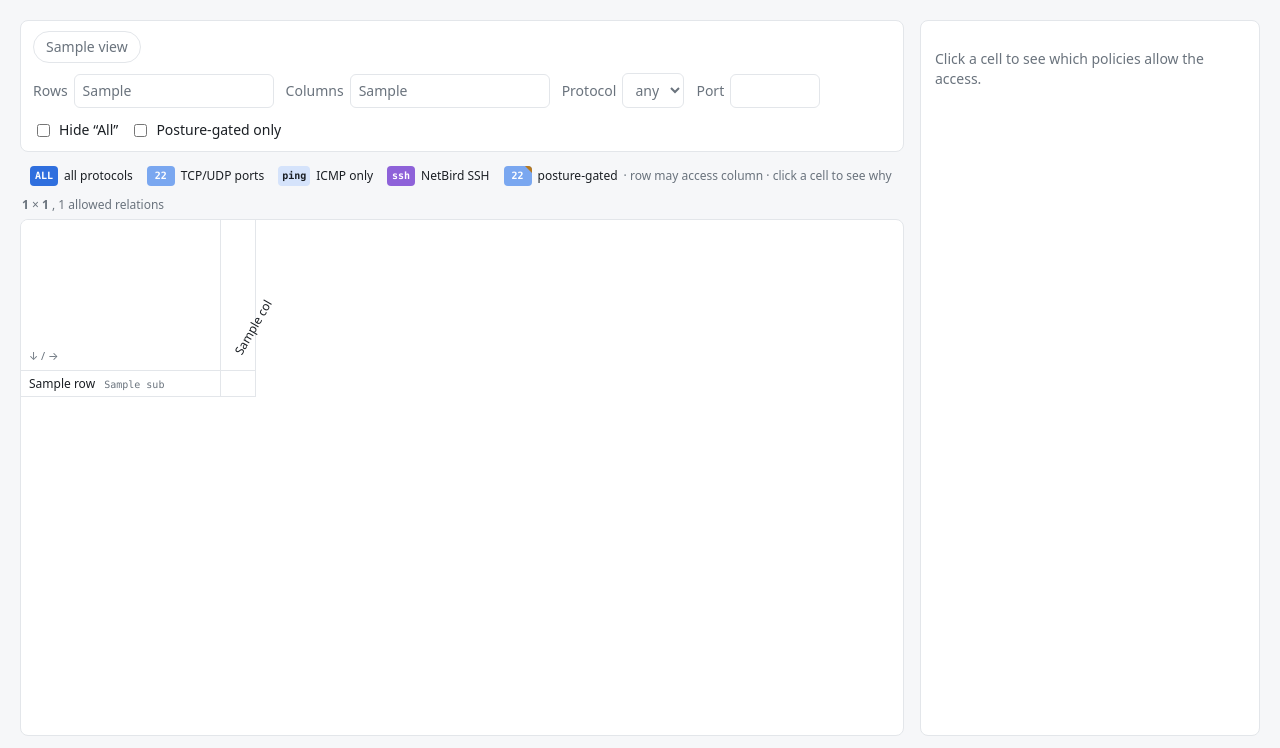
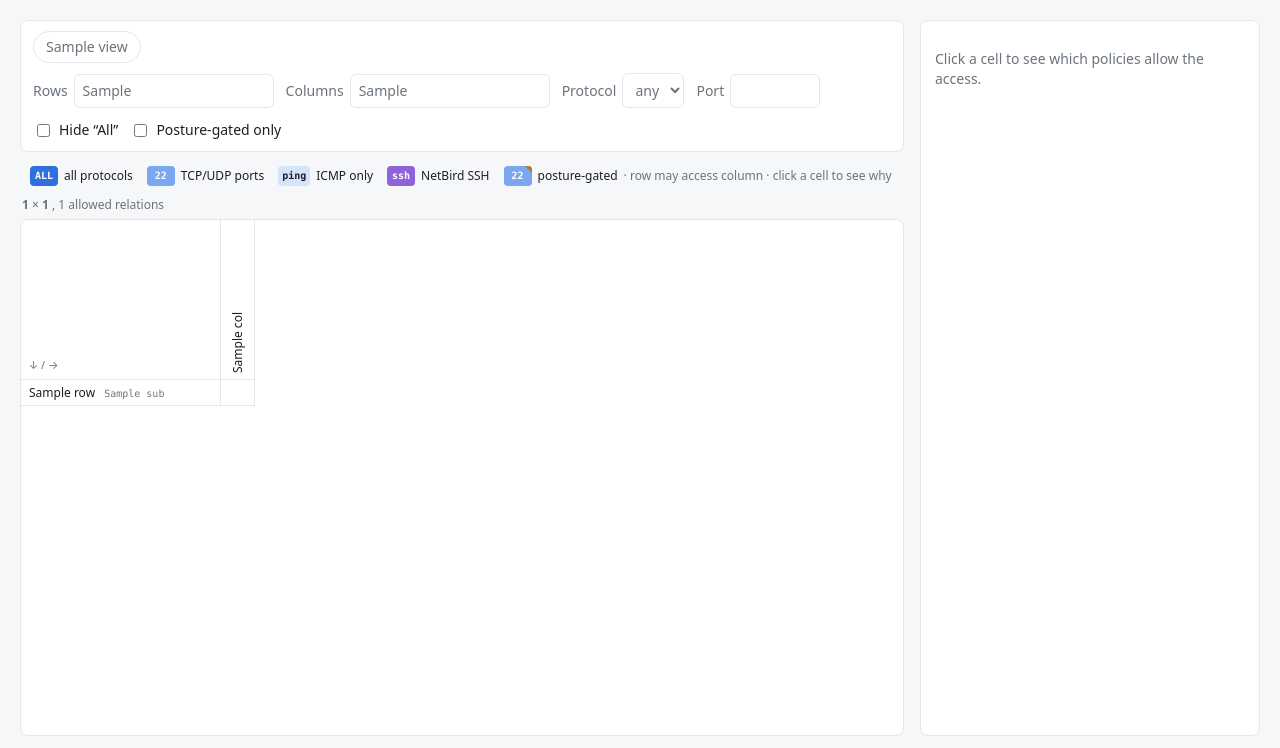
Before and after one commit to styliteag/birdseye, a Python web app: template birdseye_web/templates/matrix.html in a window 1280 px wide. Shown: the part 52-800 px from the top of the page. Run offline with Jinja, Linux system fonts and the light colour scheme; the template is opened without the code that fills it: most values are stand-ins (such as "Sample title", 1, 10 or a date in 2020); lists and menus that the app fills with data are empty.

Commit message:
fix: readable vertical column labels in matrix header

```diff
--- a/birdseye_web/static/app.css
+++ b/birdseye_web/static/app.css
@@ -122,10 +122,11 @@
 table.matrix thead th { position: sticky; top: 0; background: var(--panel); z-index: 2; vertical-align: bottom; }
 table.matrix th.corner { left: 0; z-index: 3; text-align: left; padding: 6px 8px; min-width: 200px;
                          font-weight: 400; color: var(--muted); font-size: 11px; }
-table.matrix th.col { height: 150px; width: 34px; min-width: 34px; padding: 0; }
-table.matrix th.col > div { width: 34px; height: 150px; position: relative; }
-table.matrix th.col span { position: absolute; left: 50%; bottom: 8px; transform-origin: 0 50%;
-  transform: rotate(-60deg); white-space: nowrap; font-weight: 500; max-width: 170px; overflow: hidden; text-overflow: ellipsis; }
+table.matrix th.col { height: 160px; width: 34px; min-width: 34px; padding: 6px 0; vertical-align: bottom; }
+/* Vertical labels stay inside their own column. Diagonal ones spill into the
+   neighbour, whose opaque sticky background then paints over them. */
+table.matrix th.col > div { writing-mode: vertical-rl; transform: rotate(180deg); margin: 0 auto;
+  max-height: 148px; white-space: nowrap; overflow: hidden; text-overflow: ellipsis; font-weight: 500; }
 table.matrix th.row { position: sticky; left: 0; background: var(--panel); z-index: 1; text-align: left;
   padding: 3px 8px; white-space: nowrap; font-weight: 500; max-width: 260px; overflow: hidden; text-overflow: ellipsis; }
 table.matrix th.row small { color: var(--muted); font-weight: 400; margin-left: 6px; font-family: var(--mono); }
--- a/birdseye_web/templates/_matrix_table.html
+++ b/birdseye_web/templates/_matrix_table.html
@@ -13,7 +13,7 @@
       <th class="corner"><span>{{ view.rows }} ↓ / {{ view.cols }} →</span></th>
       {% for c in m.cols %}
       <th class="col" data-col="{{ c.key }}" title="{{ c.label }}{% if c.sub %} · {{ c.sub }}{% endif %}">
-        <div><span>{% if c.key.startswith('r:') %}▣ {% elif c.key.startswith('p:') %}• {% endif %}{{ c.label }}</span></div>
+        <div>{% if c.key.startswith('r:') %}▣ {% elif c.key.startswith('p:') %}• {% endif %}{{ c.label }}</div>
       </th>
       {% endfor %}
     </tr>
```
